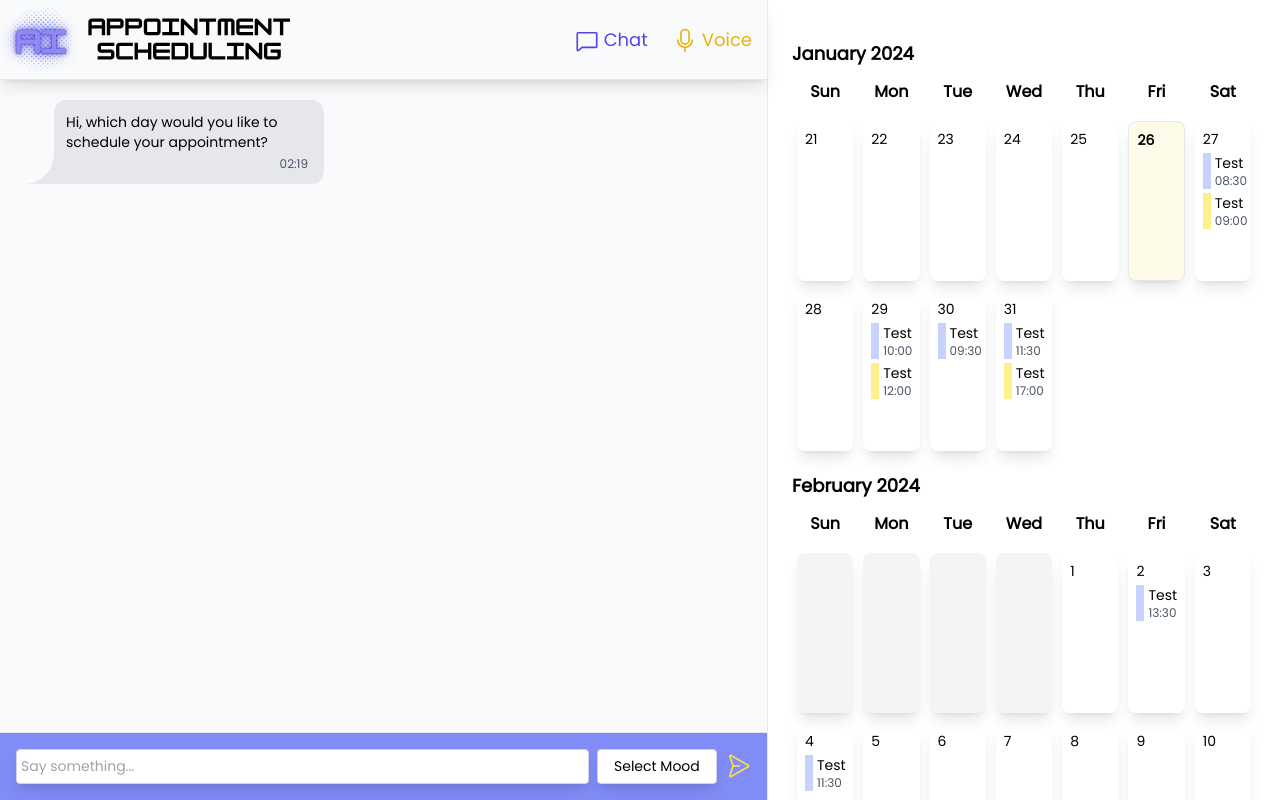
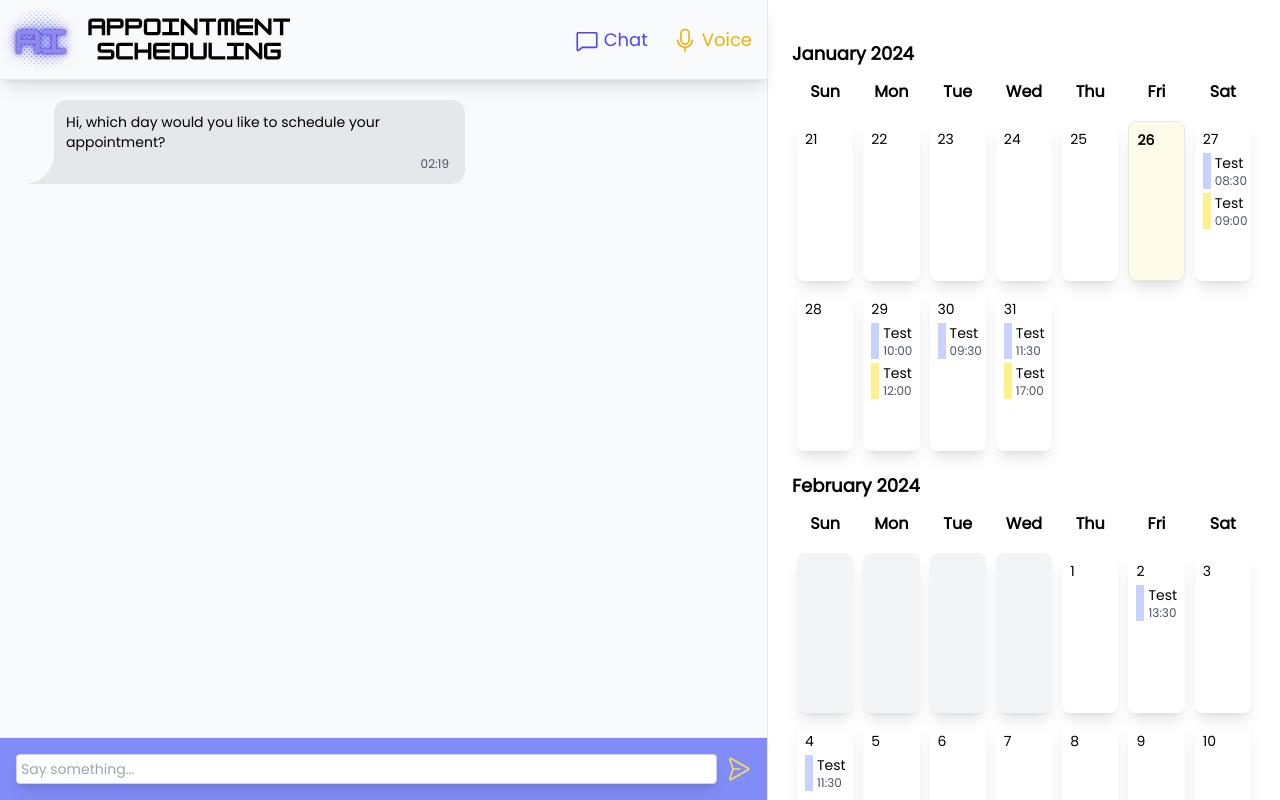
Before and after one commit to lndaquino/ai-appointment-scheduling, a Next.js app: page / in a window 1280 px wide. Built offline with nearby package versions, Linux system fonts and the light colour scheme.

Commit message:
feat: increase chat ballon width to 60%

```diff
--- a/app/globals.css
+++ b/app/globals.css
@@ -6,7 +6,7 @@
   --r: 25px; /* the radius */
   --t: 30px; /* the size of the tail */
 
-  max-width: 300px;
+  max-width: 60%;
   padding: 8px;
   -webkit-mask:
   radial-gradient(var(--t) at var(--_d) 0,#0000 98%,#000 102%)
@@ -48,3 +48,12 @@
   background: #6366f1;
   cursor: pointer;
 }
+
+button:hover .coming-soon {
+  display: block;
+}
+
+.coming-soon {
+  text-align: center;
+  box-shadow: 0px 2px 4px rgba(0, 0, 0, 0.1);
+}
--- a/components/Chat/Chat.tsx
+++ b/components/Chat/Chat.tsx
@@ -1,14 +1,12 @@
 import { IChatAssistant } from '@/types'
 import { PaperPlaneRight } from '@phosphor-icons/react'
 import { format } from 'date-fns'
-import React, { useRef, useEffect, useState } from 'react'
+import React, { useRef, useEffect } from 'react'
 
 interface IProps {
   chatAssistant: IChatAssistant
 }
 export function Chat({ chatAssistant }: IProps) {
-  const [selectedOption, setSelectedOption] = useState<string>('')
-
   const { messages, input, handleInputChange, handleSubmit, isConfirmed } =
     chatAssistant
   const messagesContainerRef = useRef<HTMLDivElement | null>(null)
@@ -28,10 +26,6 @@ export function Chat({ chatAssistant }: IProps) {
     return format(date, 'HH:mm')
   }
 
-  const handleSelectChange = (event: React.ChangeEvent<HTMLSelectElement>) => {
-    setSelectedOption(event.target.value)
-  }
-
   return (
     <div className="flex h-screen flex-col justify-between bg-gray-50">
       <div
@@ -41,7 +35,7 @@ export function Chat({ chatAssistant }: IProps) {
         {messages.map((message) => (
           <div
             key={message.id}
-            className={`mx-2 my-1 flex max-w-xs flex-col rounded shadow ${message.role === 'user' ? 'bubble right bg-indigo-200' : 'bubble left bg-gray-200'}`}
+            className={`mx-2 my-1 flex flex-col rounded shadow ${message.role === 'user' ? 'bubble right bg-indigo-200' : 'bubble left bg-gray-200'}`}
           >
             <p className="p-1 text-sm">{message.content}</p>
             <span className="pb-1 pr-2 text-end text-xs text-gray-600">
@@ -61,21 +55,6 @@ export function Chat({ chatAssistant }: IProps) {
           onChange={handleInputChange}
           disabled={isConfirmed}
         />
-        <div>
-          <select
-            value={selectedOption}
-            onChange={handleSelectChange}
-            className="cursor-pointer appearance-none rounded border border-gray-300 bg-white px-4 py-2 pr-4 text-sm leading-tight shadow-lg hover:opacity-85 focus:bg-white focus:outline-none"
-          >
-            <option value="">Select Mood</option>
-            <option value="funny">Funny</option>
-            <option value="polite" defaultChecked>
-              Polite
-            </option>
-            <option value="ironic">Ironic</option>
-            <option value="neutral">Neutral</option>
-          </select>
-        </div>
 
         <button
           type="submit"
```
